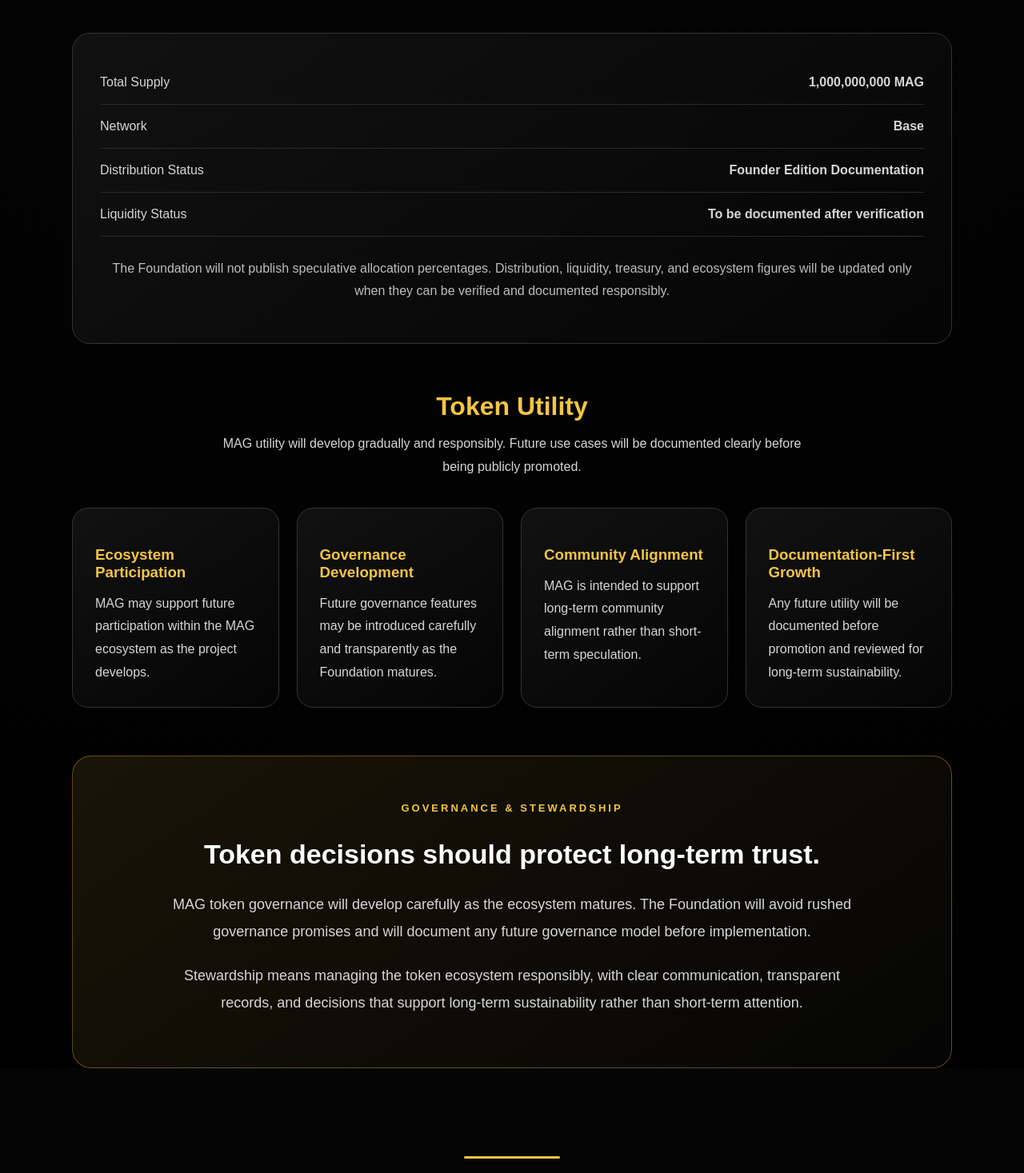
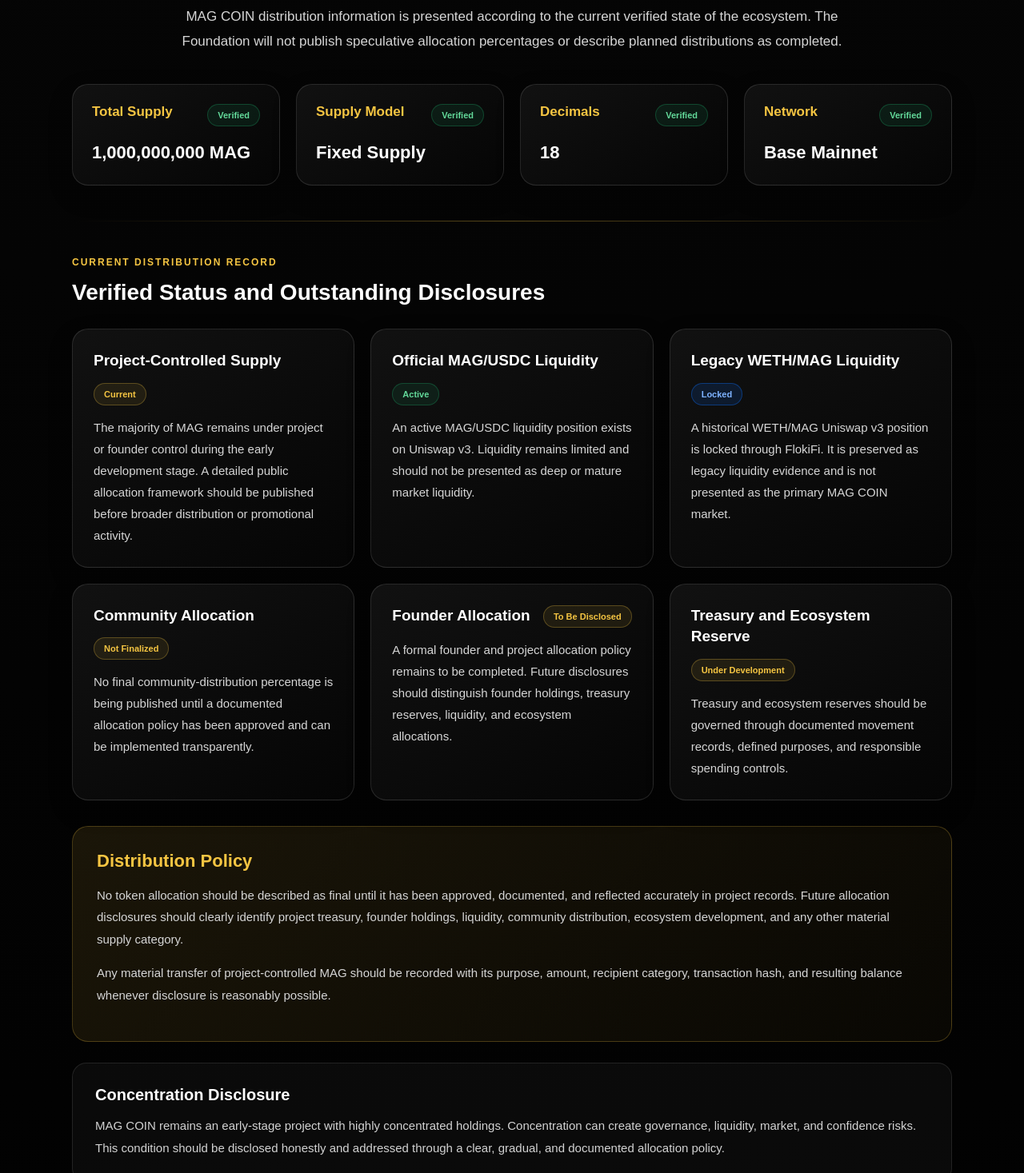
Before and after one commit to MAGZOWN/mag-coin-website, a Next.js app: page /tokenomics in a window 1280 px wide. Shown: the part 2243-3710 px from the top of the page at 80% size. Built offline with nearby package versions, Linux system fonts and the light colour scheme.

Commit message:
Phase 11.3: Upgrade supply distribution with verified liquidity and concentration disclosure

```diff
--- a/app/components/SupplyDistribution.tsx
+++ b/app/components/SupplyDistribution.tsx
@@ -1,41 +1,196 @@
 import type { CSSProperties } from "react";
+
+const supplyFacts = [
+  {
+    label: "Total Supply",
+    value: "1,000,000,000 MAG",
+    status: "Verified",
+  },
+  {
+    label: "Supply Model",
+    value: "Fixed Supply",
+    status: "Verified",
+  },
+  {
+    label: "Decimals",
+    value: "18",
+    status: "Verified",
+  },
+  {
+    label: "Network",
+    value: "Base Mainnet",
+    status: "Verified",
+  },
+];
+
+const distributionRecords = [
+  {
+    title: "Project-Controlled Supply",
+    status: "Current",
+    description:
+      "The majority of MAG remains under project or founder control during the early development stage. A detailed public allocation framework should be published before broader distribution or promotional activity.",
+  },
+  {
+    title: "Official MAG/USDC Liquidity",
+    status: "Active",
+    description:
+      "An active MAG/USDC liquidity position exists on Uniswap v3. Liquidity remains limited and should not be presented as deep or mature market liquidity.",
+  },
+  {
+    title: "Legacy WETH/MAG Liquidity",
+    status: "Locked",
+    description:
+      "A historical WETH/MAG Uniswap v3 position is locked through FlokiFi. It is preserved as legacy liquidity evidence and is not presented as the primary MAG COIN market.",
+  },
+  {
+    title: "Community Allocation",
+    status: "Not Finalized",
+    description:
+      "No final community-distribution percentage is being published until a documented allocation policy has been approved and can be implemented transparently.",
+  },
+  {
+    title: "Founder Allocation",
+    status: "To Be Disclosed",
+    description:
+      "A formal founder and project allocation policy remains to be completed. Future disclosures should distinguish founder holdings, treasury reserves, liquidity, and ecosystem allocations.",
+  },
+  {
+    title: "Treasury and Ecosystem Reserve",
+    status: "Under Development",
+    description:
+      "Treasury and ecosystem reserves should be governed through documented movement records, defined purposes, and responsible spending controls.",
+  },
+];
+
+function getStatusStyle(status: string): CSSProperties {
+  if (status === "Verified" || status === "Active") {
+    return {
+      background: "rgba(25,135,84,.14)",
+      border: "1px solid rgba(25,135,84,.42)",
+      color: "#63d99a",
+    };
+  }
+
+  if (status === "Locked") {
+    return {
+      background: "rgba(13,110,253,.13)",
+      border: "1px solid rgba(13,110,253,.38)",
+      color: "#7eb3ff",
+    };
+  }
+
+  return {
+    background: "rgba(245,197,66,.09)",
+    border: "1px solid rgba(245,197,66,.28)",
+    color: "#f5c542",
+  };
+}
 
 export default function SupplyDistribution() {
   return (
-    <section style={styles.section}>
-      <h2 style={styles.title}>Supply & Distribution</h2>
+    <section
+      id="supply-distribution"
+      style={styles.section}
+      className="fadeIn"
+      aria-labelledby="supply-distribution-title"
+    >
+      <p style={styles.label}>SUPPLY ACCOUNTABILITY</p>
+
+      <h2 id="supply-distribution-title" style={styles.title}>
+        Supply &amp; Distribution
+      </h2>
 
       <p style={styles.subtitle}>
-        MAG COIN tokenomics will be documented according to the current verified
-        state of the ecosystem. Future changes will be clearly identified and
-        updated transparently.
+        MAG COIN distribution information is presented according to the current
+        verified state of the ecosystem. The Foundation will not publish
+        speculative allocation percentages or describe planned distributions
+        as completed.
       </p>
 
-      <div style={styles.card} className="cardHover">
-        <div style={styles.row}>
-          <span>Total Supply</span>
-          <strong>1,000,000,000 MAG</strong>
-        </div>
+      <div style={styles.factsGrid}>
+        {supplyFacts.map((item) => (
+          <article
+            key={item.label}
+            style={styles.factCard}
+            className="cardHover"
+          >
+            <div style={styles.factHeader}>
+              <h3 style={styles.factLabel}>{item.label}</h3>
 
-        <div style={styles.row}>
-          <span>Network</span>
-          <strong>Base</strong>
-        </div>
+              <span
+                style={{
+                  ...styles.statusBadge,
+                  ...getStatusStyle(item.status),
+                }}
+              >
+                {item.status}
+              </span>
+            </div>
 
-        <div style={styles.row}>
-          <span>Distribution Status</span>
-          <strong>Founder Edition Documentation</strong>
-        </div>
+            <p style={styles.factValue}>{item.value}</p>
+          </article>
+        ))}
+      </div>
 
-        <div style={styles.row}>
-          <span>Liquidity Status</span>
-          <strong>To be documented after verification</strong>
-        </div>
+      <div style={styles.divider} />
 
-        <p style={styles.note}>
-          The Foundation will not publish speculative allocation percentages.
-          Distribution, liquidity, treasury, and ecosystem figures will be
-          updated only when they can be verified and documented responsibly.
+      <p style={styles.subLabel}>CURRENT DISTRIBUTION RECORD</p>
+
+      <h3 style={styles.subTitle}>
+        Verified Status and Outstanding Disclosures
+      </h3>
+
+      <div style={styles.distributionGrid}>
+        {distributionRecords.map((item) => (
+          <article
+            key={item.title}
+            style={styles.distributionCard}
+            className="cardHover"
+          >
+            <div style={styles.distributionHeader}>
+              <h4 style={styles.distributionTitle}>{item.title}</h4>
+
+              <span
+                style={{
+                  ...styles.statusBadge,
+                  ...getStatusStyle(item.status),
+                }}
+              >
+                {item.status}
+              </span>
+            </div>
+
+            <p style={styles.distributionText}>{item.description}</p>
+          </article>
+        ))}
+      </div>
+
+      <div style={styles.policyBox}>
+        <h3 style={styles.policyTitle}>Distribution Policy</h3>
+
+        <p style={styles.policyText}>
+          No token allocation should be described as final until it has been
+          approved, documented, and reflected accurately in project records.
+          Future allocation disclosures should clearly identify project
+          treasury, founder holdings, liquidity, community distribution,
+          ecosystem development, and any other material supply category.
+        </p>
+
+        <p style={styles.policyText}>
+          Any material transfer of project-controlled MAG should be recorded
+          with its purpose, amount, recipient category, transaction hash, and
+          resulting balance whenever disclosure is reasonably possible.
+        </p>
+      </div>
+
+      <div style={styles.riskBox}>
+        <h3 style={styles.riskTitle}>Concentration Disclosure</h3>
+
+        <p style={styles.riskText}>
+          MAG COIN remains an early-stage project with highly concentrated
+          holdings. Concentration can create governance, liquidity, market, and
+          confidence risks. This condition should be disclosed honestly and
+          addressed through a clear, gradual, and documented allocation policy.
         </p>
       </div>
     </section>
@@ -45,45 +200,191 @@ export default function SupplyDistribution() {
 const styles: Record<string, CSSProperties> = {
   section: {
     marginBottom: "60px",
+    scrollMarginTop: "110px",
+  },
+
+  label: {
+    color: "#f5c542",
+    textAlign: "center",
+    letterSpacing: "3px",
+    fontWeight: 800,
+    fontSize: "13px",
+    marginBottom: "12px",
   },
 
   title: {
-    color: "#f5c542",
+    color: "#ffffff",
     textAlign: "center",
-    fontSize: "32px",
-    marginBottom: "14px",
+    fontSize: "38px",
+    lineHeight: "1.25",
+    fontWeight: 900,
+    marginBottom: "16px",
   },
 
   subtitle: {
     color: "#d6d6d6",
     textAlign: "center",
-    maxWidth: "760px",
-    margin: "0 auto 36px",
+    maxWidth: "840px",
+    margin: "0 auto 38px",
     lineHeight: "1.8",
+    fontSize: "17px",
   },
 
-  card: {
+  factsGrid: {
+    display: "grid",
+    gridTemplateColumns: "repeat(auto-fit,minmax(230px,1fr))",
+    gap: "20px",
+  },
+
+  factCard: {
     background:
       "linear-gradient(145deg, rgba(18,18,18,.96), rgba(5,5,5,.96))",
-    border: "1px solid #333",
-    borderRadius: "22px",
-    padding: "34px",
-    color: "#e5e5e5",
+    border: "1px solid rgba(255,255,255,.12)",
+    borderRadius: "20px",
+    padding: "24px",
+    boxShadow: "0 12px 30px rgba(0,0,0,.24)",
   },
 
-  row: {
+  factHeader: {
     display: "flex",
     justifyContent: "space-between",
-    gap: "20px",
-    borderBottom: "1px solid #2a2a2a",
-    padding: "18px 0",
-    color: "#d6d6d6",
+    alignItems: "flex-start",
+    gap: "12px",
+    flexWrap: "wrap",
+    marginBottom: "18px",
   },
 
-  note: {
+  factLabel: {
+    color: "#f5c542",
+    fontSize: "17px",
+    fontWeight: 800,
+    margin: 0,
+  },
+
+  factValue: {
+    color: "#ffffff",
+    fontSize: "22px",
+    lineHeight: "1.4",
+    fontWeight: 850,
+    margin: 0,
+    overflowWrap: "anywhere",
+  },
+
+  statusBadge: {
+    display: "inline-flex",
+    alignItems: "center",
+    justifyContent: "center",
+    borderRadius: "999px",
+    padding: "7px 12px",
+    fontSize: "11px",
+    fontWeight: 800,
+    whiteSpace: "nowrap",
+  },
+
+  divider: {
+    height: "1px",
+    background:
+      "linear-gradient(90deg, transparent, rgba(245,197,66,.35), transparent)",
+    margin: "44px 0",
+  },
+
+  subLabel: {
+    color: "#f5c542",
+    letterSpacing: "2px",
+    fontSize: "12px",
+    fontWeight: 800,
+    marginBottom: "12px",
+  },
+
+  subTitle: {
+    color: "#ffffff",
+    fontSize: "28px",
+    lineHeight: "1.35",
+    fontWeight: 850,
+    margin: "0 0 26px",
+  },
+
+  distributionGrid: {
+    display: "grid",
+    gridTemplateColumns: "repeat(auto-fit,minmax(300px,1fr))",
+    gap: "20px",
+  },
+
+  distributionCard: {
+    background:
+      "linear-gradient(145deg, rgba(18,18,18,.96), rgba(5,5,5,.96))",
+    border: "1px solid rgba(255,255,255,.12)",
+    borderRadius: "20px",
+    padding: "26px",
+    boxShadow: "0 12px 30px rgba(0,0,0,.22)",
+  },
+
+  distributionHeader: {
+    display: "flex",
+    justifyContent: "space-between",
+    alignItems: "flex-start",
+    gap: "14px",
+    flexWrap: "wrap",
+    marginBottom: "14px",
+  },
+
+  distributionTitle: {
+    color: "#ffffff",
+    fontSize: "19px",
+    lineHeight: "1.4",
+    fontWeight: 850,
+    margin: 0,
+  },
+
+  distributionText: {
+    color: "#d6d6d6",
+    fontSize: "15px",
+    lineHeight: "1.8",
+    margin: 0,
+  },
+
+  policyBox: {
+    marginTop: "32px",
+    padding: "30px",
+    borderRadius: "20px",
+    background:
+      "linear-gradient(135deg, rgba(245,197,66,.10), rgba(245,197,66,.03))",
+    border: "1px solid rgba(245,197,66,.24)",
+  },
+
+  policyTitle: {
+    color: "#f5c542",
+    fontSize: "22px",
+    fontWeight: 850,
+    margin: "0 0 16px",
+  },
+
+  policyText: {
+    color: "#d6d6d6",
+    fontSize: "15px",
+    lineHeight: "1.85",
+    margin: "0 0 14px",
+  },
+
+  riskBox: {
     marginTop: "26px",
-    color: "#bdbdbd",
-    lineHeight: "1.8",
-    textAlign: "center",
+    padding: "28px",
+    borderRadius: "18px",
+    background: "rgba(255,255,255,.035)",
+    border: "1px solid rgba(255,255,255,.10)",
+  },
+
+  riskTitle: {
+    color: "#ffffff",
+    fontSize: "20px",
+    fontWeight: 850,
+    margin: "0 0 13px",
+  },
+
+  riskText: {
+    color: "#d3d3d3",
+    fontSize: "15px",
+    lineHeight: "1.85",
+    margin: 0,
   },
 };
```
